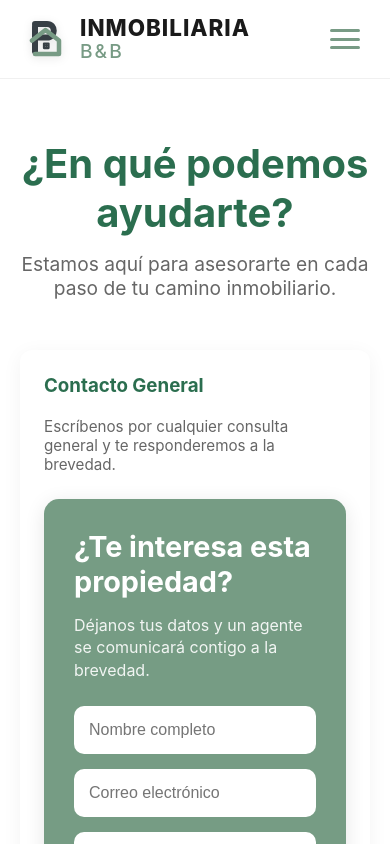
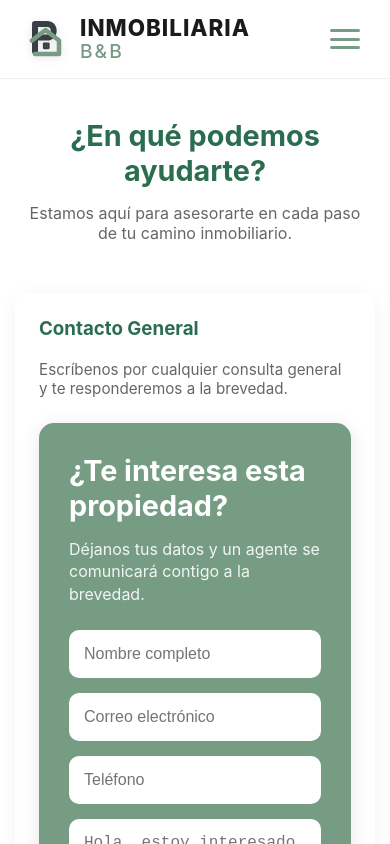
Before and after one commit to testpehuenia-ship-it/inmobiliaria-bb, a Next.js app: page /contacto in a window 390 px wide. Shown: the top 844 px of the page. Built offline with nearby package versions, Linux system fonts and the light colour scheme.

Commit message:
Fix mobile overlap and alignment on Contact, Alquileres, and Venta pages

```diff
--- a/src/app/contacto/page.tsx
+++ b/src/app/contacto/page.tsx
@@ -3,13 +3,13 @@ import AppraisalForm from "@/components/AppraisalForm";
 
 export default function ContactoPage() {
   return (
-    <div className="contact-page-container" style={{ maxWidth: '1200px', margin: '0 auto', padding: '60px 20px' }}>
-      <div className="contact-header" style={{ textAlign: 'center', marginBottom: '50px' }}>
-        <h1 style={{ fontSize: '2.5rem', color: '#2b6e4f', marginBottom: '15px' }}>¿En qué podemos ayudarte?</h1>
+    <div className="contact-page-container" style={{ maxWidth: '1200px', margin: '0 auto', padding: '60px 20px', width: '100%', boxSizing: 'border-box' }}>
+      <div className="contact-header" style={{ textAlign: 'center', marginBottom: '50px', padding: '0 10px' }}>
+        <h1 style={{ fontSize: '2.5rem', color: '#2b6e4f', marginBottom: '15px', wordBreak: 'break-word' }}>¿En qué podemos ayudarte?</h1>
         <p style={{ fontSize: '1.2rem', color: '#666' }}>Estamos aquí para asesorarte en cada paso de tu camino inmobiliario.</p>
       </div>
 
-      <div className="forms-grid" style={{ display: 'grid', gridTemplateColumns: 'repeat(auto-fit, minmax(350px, 1fr))', gap: '40px', alignItems: 'start' }}>
+      <div className="forms-grid" style={{ display: 'grid', gridTemplateColumns: 'repeat(auto-fit, minmax(280px, 1fr))', gap: '40px', alignItems: 'start' }}>
         {/* Formulario 1: Contacto General */}
         <div className="form-wrapper">
           <div style={{ background: '#fff', padding: '24px', borderRadius: '12px', boxShadow: '0 4px 20px rgba(0,0,0,0.05)' }}>
--- a/src/app/globals.css
+++ b/src/app/globals.css
@@ -964,11 +964,22 @@ body {
   .main-photo-large { height: 300px; }
   .features-grid { grid-template-columns: repeat(2, 1fr); }
 
-  .catalog-header { padding: 40px 20px 60px; }
+  .catalog-header { padding: 60px 20px 80px; } /* Increased padding */
   .catalog-header h1 { font-size: 2rem; line-height: 1.2; }
-  .catalog-header p { font-size: 1rem; }
-  .catalog-results { padding: 30px 15px; }
+  .catalog-header p { font-size: 1rem; margin-bottom: 20px; } /* Add margin to prevent overlap */
+  .catalog-results { padding: 40px 15px; }
   .results-header h2 { font-size: 1.5rem; }
+
+  .search-wrapper { margin-top: -30px; padding: 0 15px; } /* Slightly reduced negative margin */
+
+  .contact-page-container { padding: 40px 15px !important; }
+  .contact-header h1 { font-size: 1.8rem !important; line-height: 1.2; }
+  .contact-header p { font-size: 1rem !important; }
+  .forms-grid { grid-template-columns: 1fr !important; gap: 30px !important; }
+
+  .nosotros-page { padding: 40px 15px !important; }
+  .nosotros-page h1 { font-size: 2.2rem !important; }
+  .nosotros-page h2 { font-size: 1.6rem !important; }
 
   .main-footer { padding: 40px 20px; }
 }
@@ -976,7 +987,8 @@ body {
 /* Very Small Devices (480px) */
 @media (max-width: 480px) {
   .hero-content h1 { font-size: 1.6rem; }
-  .catalog-header h1 { font-size: 1.8rem; }
+  .catalog-header h1 { font-size: 1.7rem; }
+  .catalog-header p { font-size: 0.95rem; }
   .feature-box { padding: 15px 10px; }
   .feature-value { font-size: 1.4rem; }
 }
```
